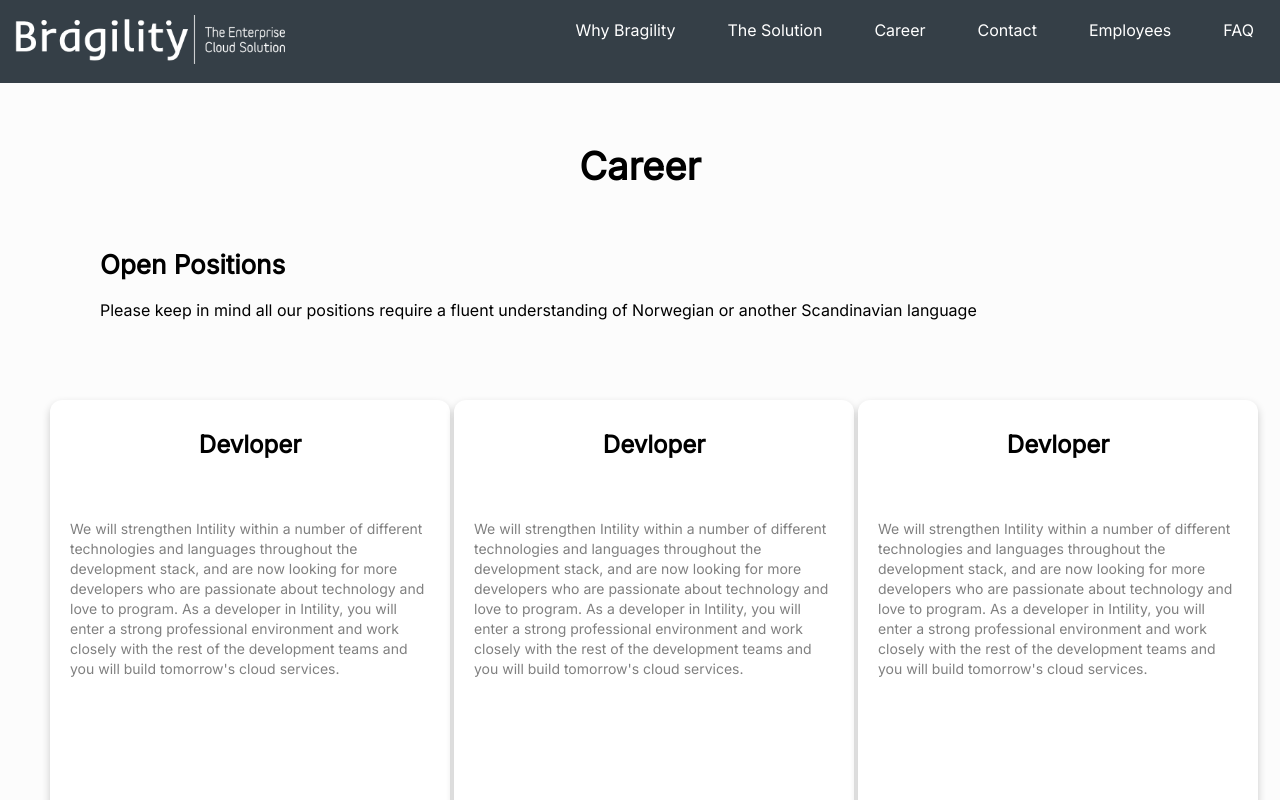
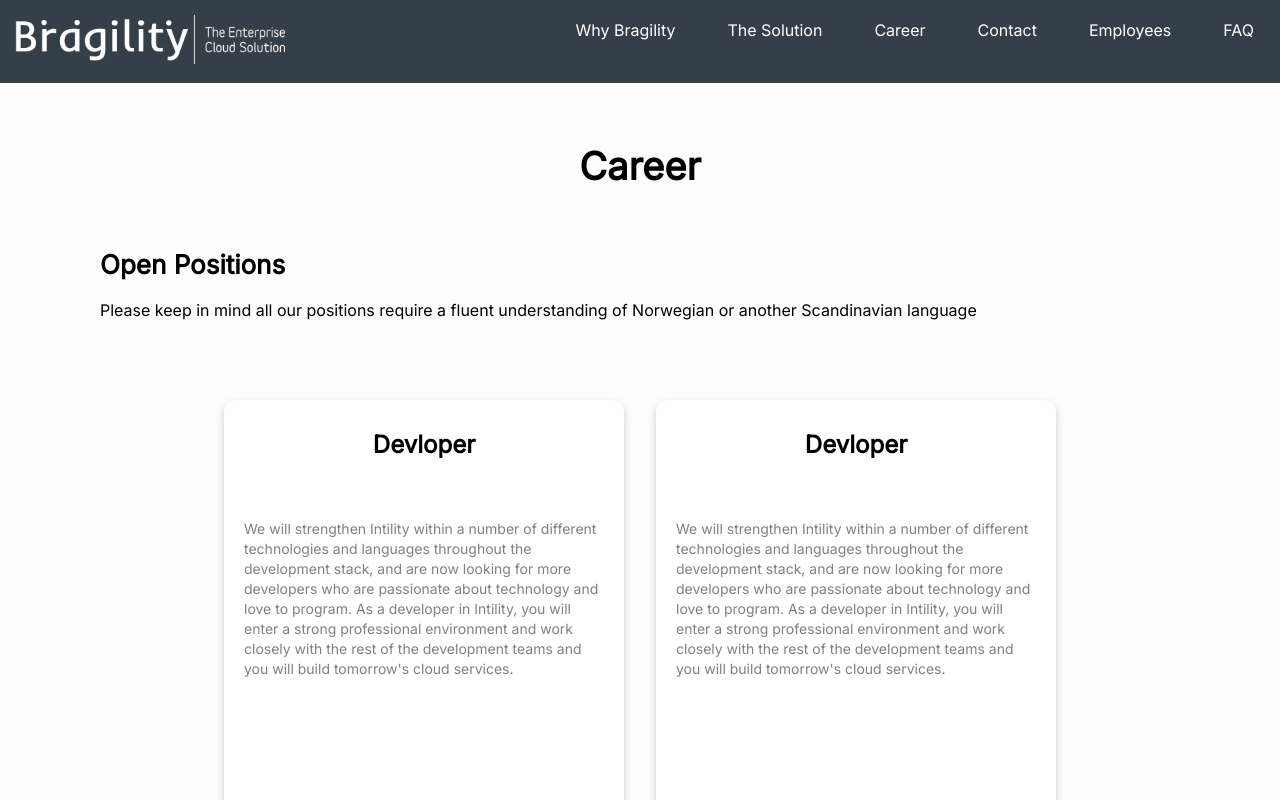
Before and after one commit to EmilAugust/Bragility, a React (Create React App) app in the folder client/: page /career in a window 1280 px wide. Shown: the top 800 px of the page. Built offline with nearby package versions, Linux system fonts and the light colour scheme.

Commit message:
first commit

```diff
--- a/client/src/pages/career/Career.jsx
+++ b/client/src/pages/career/Career.jsx
@@ -39,18 +39,6 @@ function Career() {
               cloud services.
             </p>
           </div>
-          <div className={classes.card}>
-            <h1>Devloper</h1>
-            <p>
-              We will strengthen Intility within a number of different
-              technologies and languages throughout the development stack, and
-              are now looking for more developers who are passionate about
-              technology and love to program. As a developer in Intility, you
-              will enter a strong professional environment and work closely with
-              the rest of the development teams and you will build tomorrow's
-              cloud services.
-            </p>
-          </div>
         </div>
     </div>
   );
```
